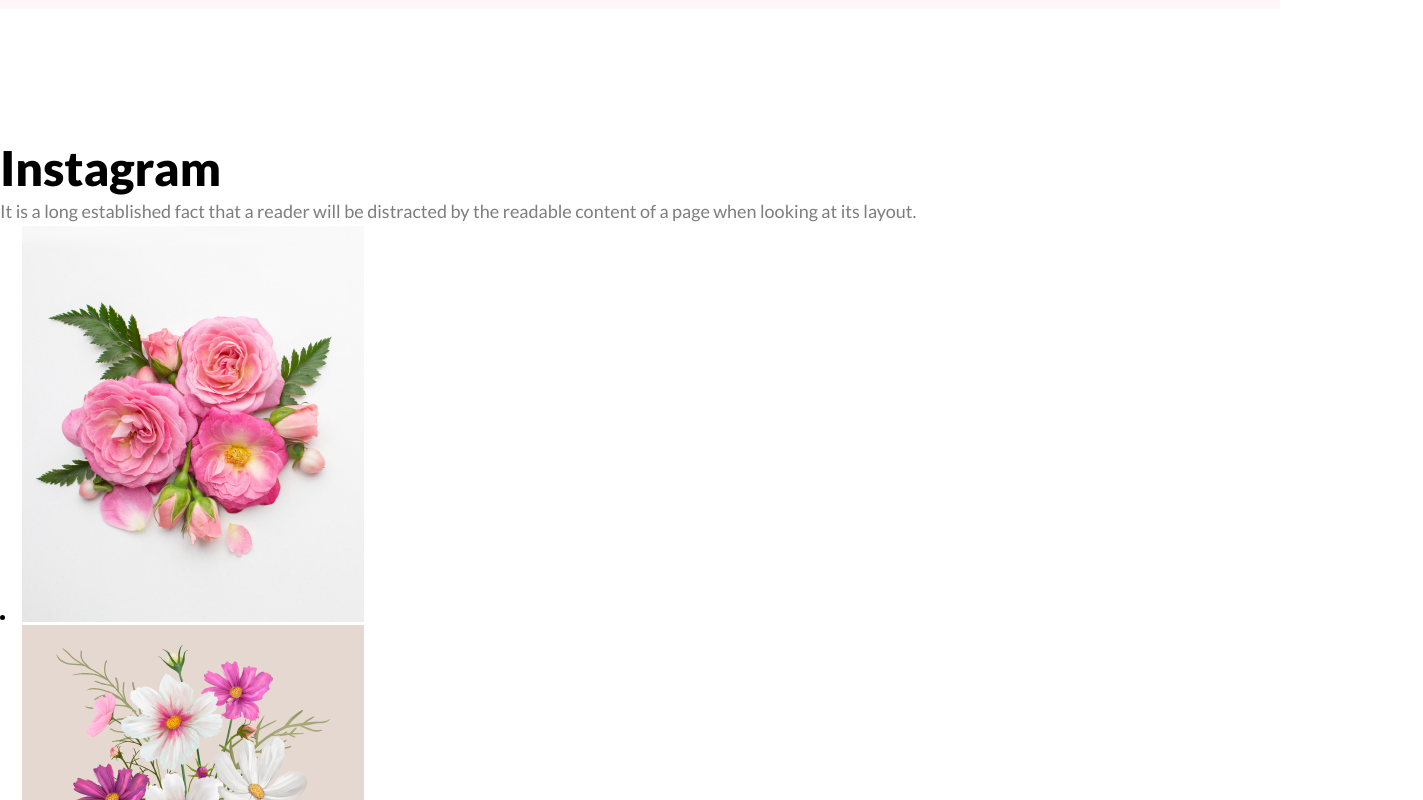
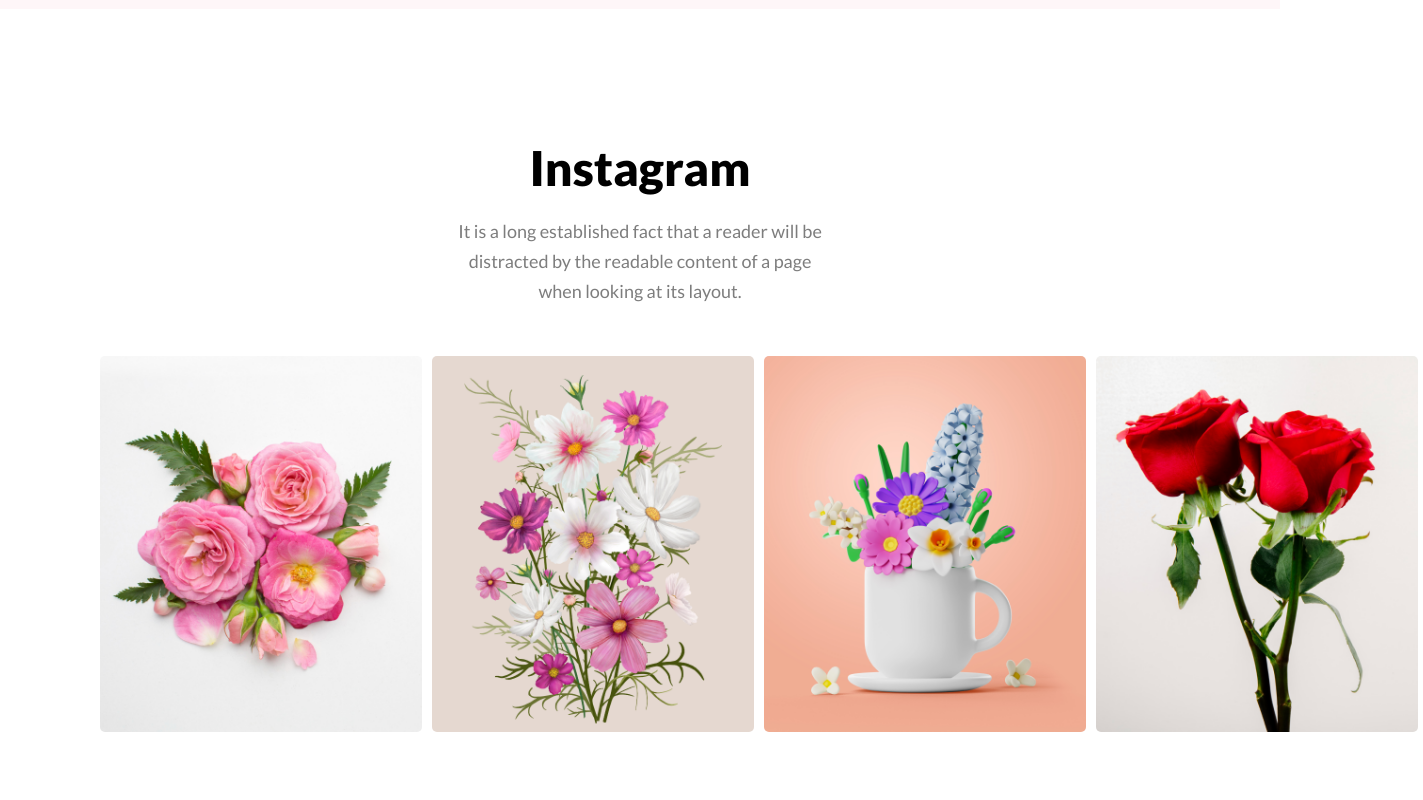
Before and after one commit to suru1849/flower-shop-assignment-01, a plain HTML site: page index.html in a window 1280 px wide. Shown: the part 2260-3060 px from the top of the page, 1423 px wide, since content can reach past the window. Drawn offline with Linux system fonts and the light colour scheme.

Commit message:
insta section added

```diff
--- a/index.html
+++ b/index.html
@@ -78,18 +78,18 @@
 
       <!-- instagram section start -->
       <section class="insta">
-        <div class="insta-row">
+        <div id="insta-content" class="insta-row">
           <h2 class="tittle-primary">Instagram</h2>
-          <p class="description-primary">
+          <p id="insta-description" class="description-primary">
             It is a long established fact that a reader will be distracted by
             the readable content of a page when looking at its layout.
           </p>
         </div>
-        <div class="insta-row">
-          <li><img src="images/Flower 01.png" alt="" /></li>
-          <li><img src="images/Rectangle 4.png" alt="" /></li>
-          <li><img src="images/Rectangle 5.png" alt="" /></li>
-          <li><img src="images/Rectangle 6.png" alt="" /></li>
+        <div id="insta-images" class="insta-row">
+          <div><img src="images/Flower 01.png" alt="" /></div>
+          <div><img src="images/Rectangle 4.png" alt="" /></div>
+          <div><img src="images/Rectangle 5.png" alt="" /></div>
+          <div><img src="images/Rectangle 6.png" alt="" /></div>
         </div>
       </section>
       <!-- instagram section end -->
--- a/styles/style.css
+++ b/styles/style.css
@@ -91,6 +91,37 @@ header {
 #hot-deal-description {
   margin: 24px 0px 32px 0px;
 }
+
+/* instagram section style */
+.insta {
+  margin-bottom: 130px;
+}
+
+.insta-row {
+  padding-right: 90px;
+  padding-left: 95px;
+}
+
+#insta-content {
+  text-align: center;
+  padding: 0px 450px;
+}
+
+#insta-description {
+  padding: 20px 0px 45px 0px;
+}
+
+#insta-images {
+  display: flex;
+}
+
+.insta-row img {
+  width: 322px;
+  height: 376px;
+  padding: 5px;
+  border-radius: 10px;
+}
+
 /* Get-The-Latest-Deals section style*/
 .Get-The-Latest-Deals {
   text-align: center;
@@ -111,7 +142,7 @@ header {
 .Get-The-Latest-Deals input {
   width: 600px;
   height: 67px;
-  border-radius: 8px;
+  border-radius: 10px;
   margin-right: 16px;
   border: none;
 }
```
